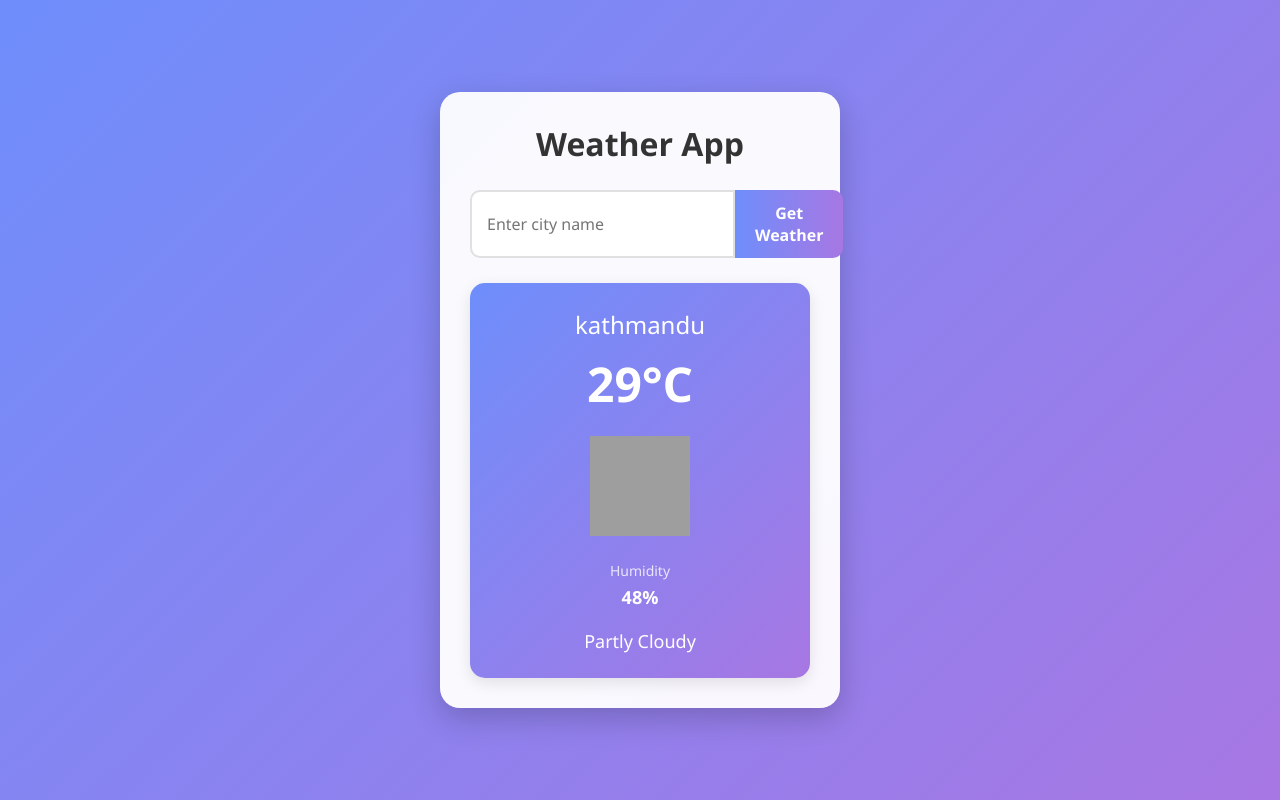
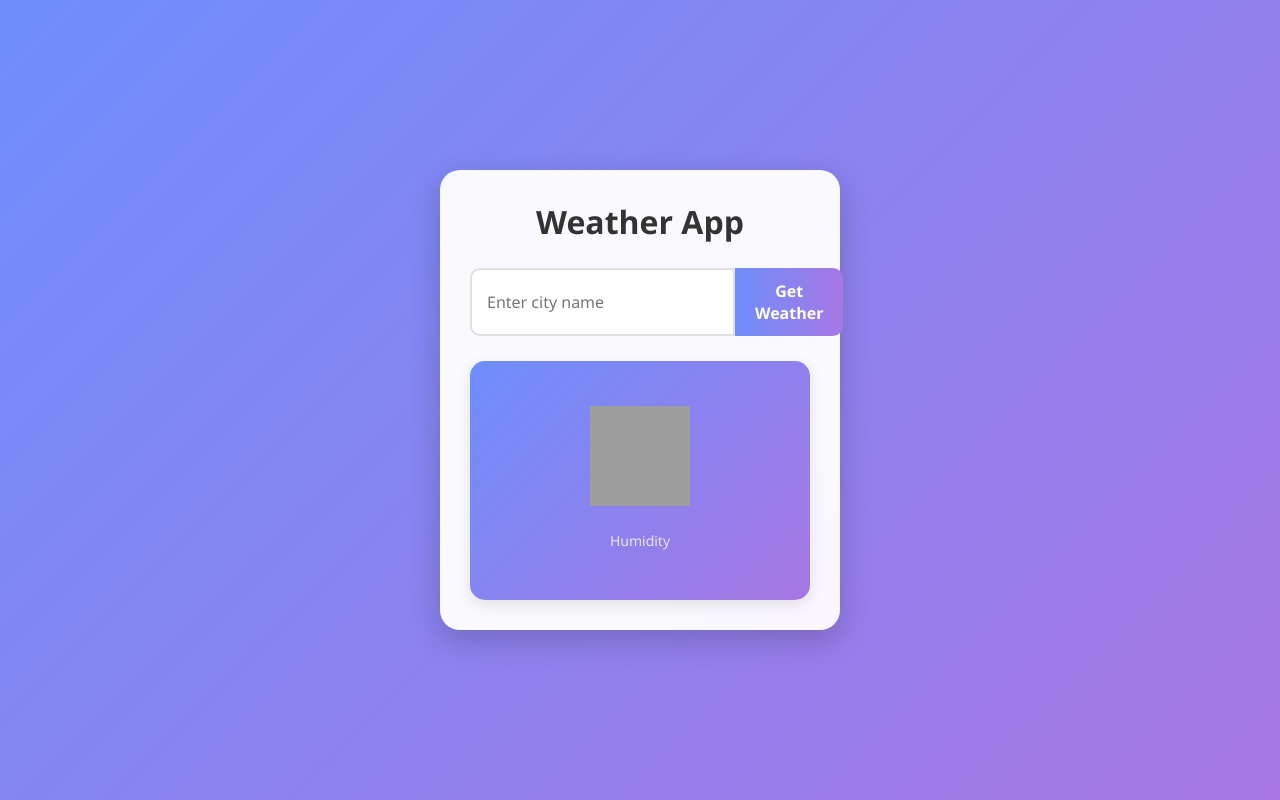
Before and after one commit to Apsaraaaaa/weather-app, a plain HTML site: page index.html in a window 1280 px wide. Drawn offline with Linux system fonts and the light colour scheme; grey boxes are pictures that could not be loaded.

Commit message:
changed index page

```diff
--- a/index.html
+++ b/index.html
@@ -15,9 +15,9 @@
     </div>
      <div id="weatherResult" class="weather-card">
       <div class="weather-header">
-        <h2 id="cityName">kathmandu</h2>
+        <h2 id="cityName"></h2>
         <div class="temperature">
-          <span id="temperature">29°C</span>
+          <span id="temperature"></span>
         </div>
       </div>
       <div class="weather-icon">
@@ -26,10 +26,10 @@
        <div class="weather-details">
         <div class="detail-item">
           <div class="detail-label">Humidity</div>
-          <div class="detail-value" id="humidity">48%</div>
+          <div class="detail-value" id="humidity"></div>
         </div>
       </div>
-      <p id="description" class="weather-description">Partly cloudy</p>
+      <p id="description" class="weather-description"></p>
     </div>
   </div>
   <script src="script.js"></script>
```
